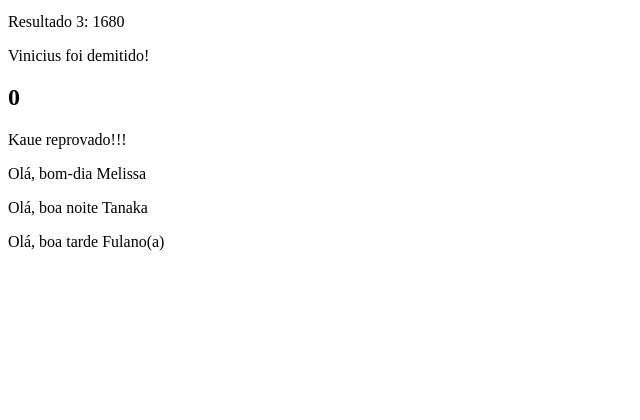
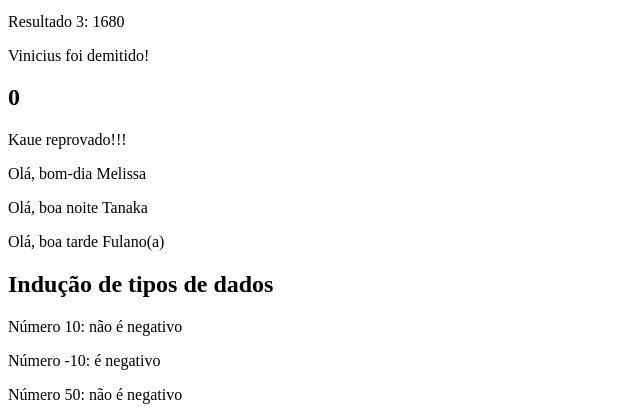
Before and after one commit to JhonatanDev132/aulas-php, a PHP site: page /06-funcoes.php in a window 1280 px wide. Shown: the part 595-1015 px from the top of the page, without its empty margins (0-640 px from the left). Before the commit the page ends 846 px from the top, so only its background shows below. Run offline with PHP 8.4, Linux system fonts and the light colour scheme.

Commit message:
atualizações

```diff
--- a/06-funcoes.php
+++ b/06-funcoes.php
@@ -73,5 +73,28 @@
     <p><?=saudacao("bom-dia", "Melissa")?></p>
     <p><?=saudacao("boa noite", "Tanaka")?></p>
     <p><?=saudacao("boa tarde")?></p>
+
+    <h2>Indução de tipos de dados</h2>
+
+    <?php
+    // Tipos de dados mais comuns
+    // string -> caracteres em geral
+    // int -> números inteiros
+    // float -> números com casas decimais
+    // array -> vetor
+
+    function verificaNegativo($valor){
+        if($valor < 0 ){
+            return "é negativo";
+        } else {
+            return "não é negativo";
+
+        }
+    }
+    ?>
+
+    <p>Número 10: <?=verificaNegativo(10)?></p>
+    <p>Número -10: <?=verificaNegativo(-10)?></p>
+    <p>Número 50: <?=verificaNegativo("TEXTO")?></p>
 </body>
 </html>
```
